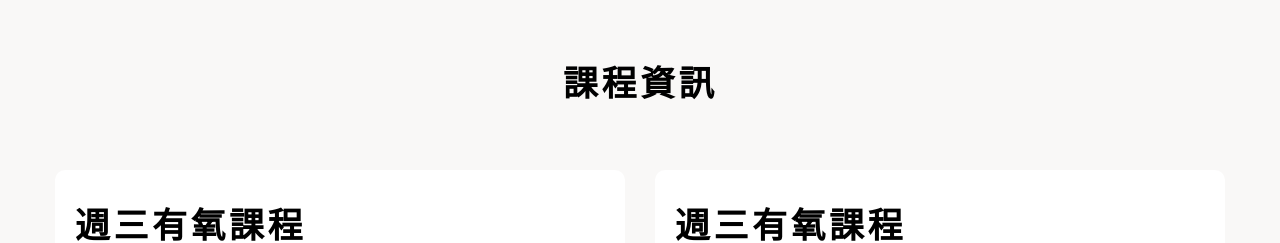
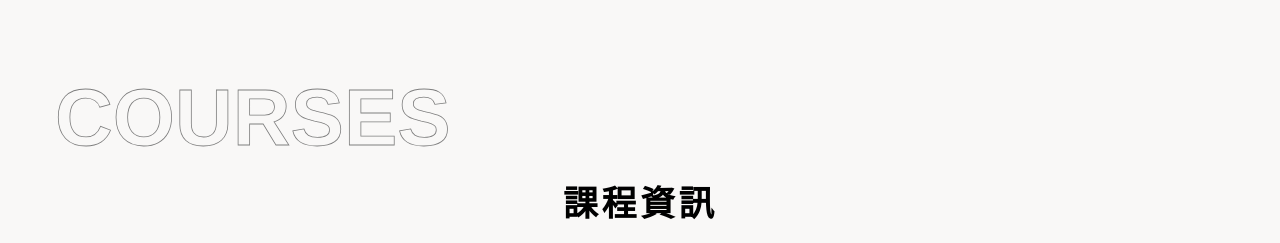
Before and after one commit to ChiangSie/gympower-frontend, a Vue app: page / in a window 1280 px wide. Shown: the part 576-819 px from the top of the page. Built offline with nearby package versions, Linux system fonts and the light colour scheme.

Commit message:
新增首頁背景裝飾文字

```diff
--- a/src/views/HomeView.vue
+++ b/src/views/HomeView.vue
@@ -46,10 +46,12 @@
       </div>
     </div>
   </section> -->
-
   <!-- 課程資訊 -->
   <section class="section section-classinfo">
     <div class="container container-classinfo">
+      <!-- 背景裝飾字 -->
+
+      <h2 class="decorate-txt">COURSES</h2>
       <h2 class="title">課程資訊</h2>
       <div class="row">
         <div class="col col-12 col-md-6 col-lg-6 col-xl-6">
@@ -166,23 +168,9 @@ export default {
   .container-banner {
     .banner {
       background-image: url('../assets/img/index-banner.png');
-      background-repeat: no-repeat;
       background-size: 100% 100%;
       border-radius: 10px;
 
-      picture {
-        display: inline-flex;
-        width: 100%;
-        position: relative;
-
-        img {
-          object-fit: cover;
-          width: 100%;
-          vertical-align: top;
-          aspect-ratio: 3/1;
-          border-radius: 10px;
-        }
-      }
 
       .banner-txt {
         margin: 30px 0 30px 20px;
@@ -227,6 +215,24 @@ export default {
 }
 
 .container-classinfo {
+  .decorate-txt {
+    // 背景裝飾文字
+    -webkit-text-stroke: .8px #7E7E7E;
+    color: #F9F8F7;
+    display: flex;
+    justify-content: flex-start;
+    align-items: flex-end;
+    font-size: clamp(60px, 6.25vw, 80px);
+    letter-spacing: 0;
+    font-weight: bold;
+  }
+
+  .title {
+    text-align: center;
+    margin-bottom: 60px;
+    font-weight: bold;
+  }
+
   .title {
     text-align: center;
     margin-bottom: 60px;
```
